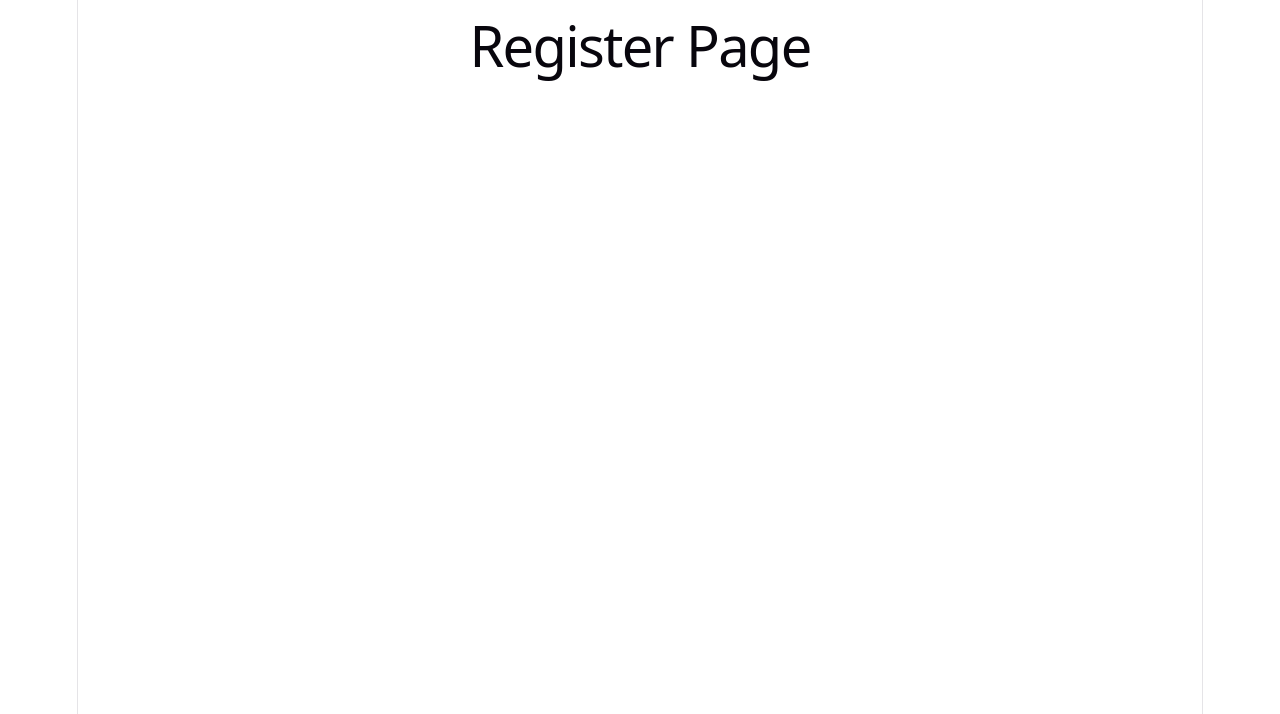
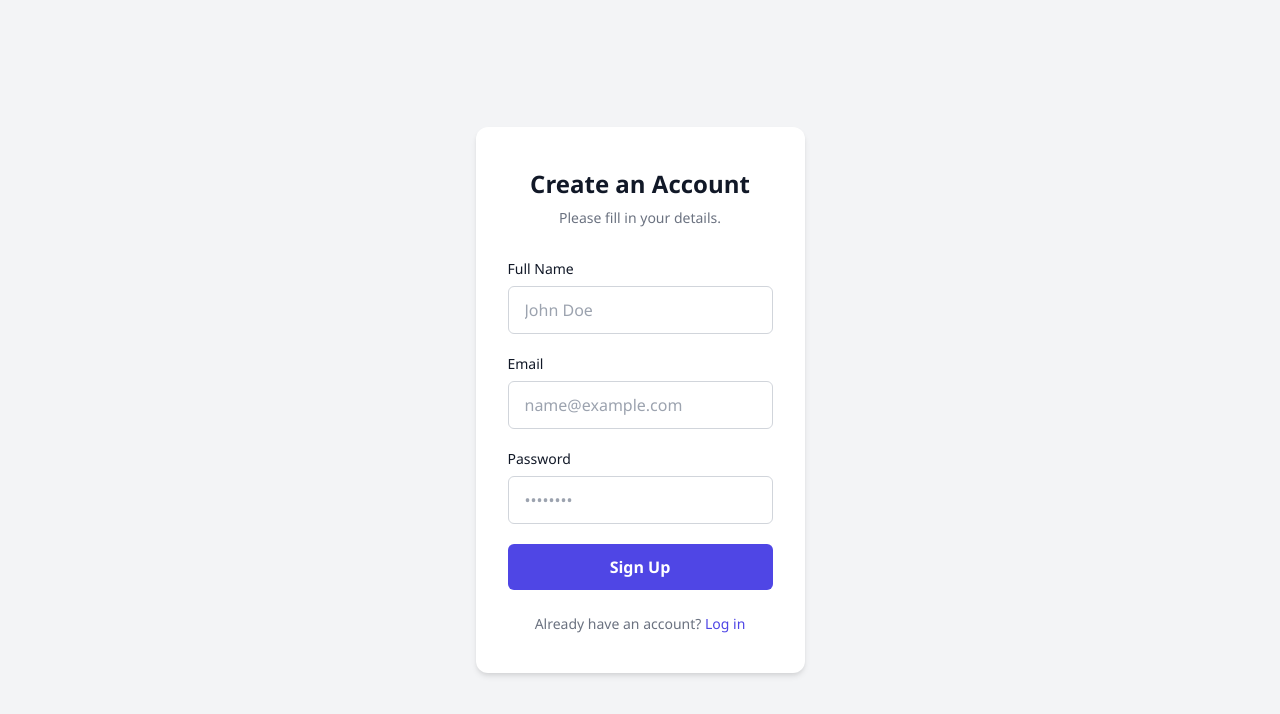
Before and after one commit to SebiB24/TodoList_web_app, a React (Vite) app in the folder TodoListFrontend/: page /register in a window 1280 px wide. Shown: the top 714 px of the page. Built offline with nearby package versions, Linux system fonts and the light colour scheme.

Commit message:
complete flow for register + added CORS config to the backend security filter chain

```diff
--- /dev/null
+++ b/TodoListFrontend/src/api/apiService.js
@@ -0,0 +1,14 @@
+import api from "./axiosConfig";
+
+const ApiService = {
+    register: async (userData) => {
+        try {
+            const response = await api.post('/auth/register', userData);
+            return response.data;
+        } catch (error) {
+            throw error;
+        }
+    }
+};
+
+export default ApiService;
--- a/TodoListFrontend/src/api/axiosConfig.js
+++ b/TodoListFrontend/src/api/axiosConfig.js
@@ -1 +1,7 @@
 import axios from "axios";
+
+const api = axios.create({
+    baseURL: "http://localhost:8080/todo"
+});
+
+export default api;
--- /dev/null
+++ b/TodoListFrontend/src/components/LoginForm.css
@@ -0,0 +1,93 @@
+.login-container {
+  background-color: var(--bg-card);
+  width: 100%;
+  max-width: 400px;
+  padding: 2.5rem 2rem;
+  border-radius: 12px;
+  box-shadow: 0 4px 6px -1px rgba(0, 0, 0, 0.1), 0 2px 4px -1px rgba(0, 0, 0, 0.06);
+}
+
+.form-header {
+  text-align: center;
+  margin-bottom: 2rem;
+}
+
+.form-header h2 {
+  color: var(--text-main);
+  font-size: 1.5rem;
+  font-weight: 600;
+  margin-bottom: 0.5rem;
+}
+
+.form-header p {
+  color: var(--text-muted);
+  font-size: 0.875rem;
+}
+
+.input-group {
+  margin-bottom: 1.25rem;
+  display: flex;
+  flex-direction: column;
+}
+
+.input-group label {
+  color: var(--text-main);
+  font-size: 0.875rem;
+  font-weight: 500;
+  margin-bottom: 0.5rem;
+}
+
+.input-group input {
+  padding: 0.75rem 1rem;
+  border: 1px solid var(--border-color);
+  border-radius: 6px;
+  font-size: 1rem;
+  color: var(--text-main);
+  transition: all 0.2s ease;
+}
+
+.input-group input::placeholder {
+  color: #9ca3af;
+}
+
+.input-group input:focus {
+  outline: none;
+  border-color: var(--primary-color);
+  box-shadow: 0 0 0 3px var(--focus-ring);
+}
+
+.form-actions {
+  display: flex;
+  justify-content: space-between;
+  align-items: center;
+  margin-bottom: 1.5rem;
+  font-size: 0.875rem;
+}
+
+.login-button {
+  width: 100%;
+  padding: 0.75rem;
+  background-color: var(--primary-color);
+  color: white;
+  border: none;
+  border-radius: 6px;
+  font-size: 1rem;
+  font-weight: 600;
+  cursor: pointer;
+  transition: background-color 0.2s ease, transform 0.1s ease;
+}
+
+.login-button:hover {
+  background-color: var(--primary-hover);
+}
+
+.login-button:active {
+  transform: scale(0.98);
+}
+
+.signup-prompt {
+  text-align: center;
+  margin-top: 1.5rem;
+  color: var(--text-muted);
+  font-size: 0.875rem;
+}
--- /dev/null
+++ b/TodoListFrontend/src/components/LoginForm.jsx
@@ -0,0 +1,38 @@
+import './LoginForm.css'
+import { Link } from 'react-router-dom'
+
+function LoginForm() {
+    const handleSubmit = async (e) => {
+        e.preventDefault()
+
+    }
+
+    return (
+        <div className="login-container">
+            <form className="login-form" onSubmit={handleSubmit}>
+                <div className="form-header">
+                    <h2>Login</h2>
+                    <p>Please enter your details to sign in.</p>
+                </div>
+
+                <div className="input-group">
+                    <label htmlFor="email">Email</label>
+                    <input type="email" id="email" name="email" placeholder="name@example.com" required></input>
+                </div>
+
+                <div className="input-group">
+                    <label htmlFor="password">Password</label>
+                    <input type="password" id="password" name="password" placeholder="••••••••" required></input>
+                </div>
+
+                <button type="submit" className="login-button">Sign In</button>
+
+                <p className="signup-prompt">
+                    Don't have an account? <Link to='/register'>Sign up</Link>
+                </p>
+            </form>
+        </div>
+    )
+}
+
+export default LoginForm
--- /dev/null
+++ b/TodoListFrontend/src/components/RegisterForm.css
@@ -0,0 +1,120 @@
+.register-container {
+  background-color: var(--bg-card, #ffffff);
+  width: 100%;
+  max-width: 450px;
+  padding: 2.5rem 2rem;
+  border-radius: 12px;
+  box-shadow: 0 4px 6px -1px rgba(0, 0, 0, 0.1), 0 2px 4px -1px rgba(0, 0, 0, 0.06);
+}
+
+.form-header {
+  text-align: center;
+  margin-bottom: 2rem;
+}
+
+.form-header h2 {
+  color: var(--text-main, #111827);
+  font-size: 1.5rem;
+  font-weight: 600;
+  margin-bottom: 0.5rem;
+}
+
+.form-header p {
+  color: var(--text-muted, #6b7280);
+  font-size: 0.875rem;
+}
+
+.input-group {
+  margin-bottom: 1.25rem;
+  display: flex;
+  flex-direction: column;
+}
+
+.input-group label {
+  color: var(--text-main, #111827);
+  font-size: 0.875rem;
+  font-weight: 500;
+  margin-bottom: 0.5rem;
+}
+
+.input-group input {
+  padding: 0.75rem 1rem;
+  border: 1px solid var(--border-color, #d1d5db);
+  border-radius: 6px;
+  font-size: 1rem;
+  color: var(--text-main, #111827);
+  transition: all 0.2s ease;
+}
+
+.input-group input::placeholder {
+  color: #9ca3af;
+}
+
+.input-group input:focus {
+  outline: none;
+  border-color: var(--primary-color, #4f46e5);
+  box-shadow: 0 0 0 3px rgba(79, 70, 229, 0.3);
+}
+
+/* --- Checkbox and Links --- */
+.form-actions {
+  margin-bottom: 1.5rem;
+  font-size: 0.875rem;
+}
+
+.terms-checkbox {
+  display: flex;
+  align-items: center;
+  gap: 0.5rem;
+  color: var(--text-muted, #6b7280);
+  cursor: pointer;
+}
+
+.terms-checkbox input[type="checkbox"] {
+  accent-color: var(--primary-color, #4f46e5);
+  width: 1rem;
+  height: 1rem;
+  cursor: pointer;
+}
+
+.terms-checkbox a,
+.login-prompt a {
+  color: var(--primary-color, #4f46e5);
+  text-decoration: none;
+  font-weight: 500;
+  transition: color 0.2s ease;
+}
+
+.terms-checkbox a:hover,
+.login-prompt a:hover {
+  color: var(--primary-hover, #4338ca);
+  text-decoration: underline;
+}
+
+.submit-button {
+  width: 100%;
+  padding: 0.75rem;
+  background-color: var(--primary-color, #4f46e5);
+  color: white;
+  border: none;
+  border-radius: 6px;
+  font-size: 1rem;
+  font-weight: 600;
+  cursor: pointer;
+  transition: background-color 0.2s ease, transform 0.1s ease;
+}
+
+.submit-button:hover {
+  background-color: var(--primary-hover, #4338ca);
+}
+
+.submit-button:active {
+  transform: scale(0.98);
+}
+
+.login-prompt {
+  text-align: center;
+  margin-top: 1.5rem;
+  color: var(--text-muted, #6b7280);
+  font-size: 0.875rem;
+}
--- /dev/null
+++ b/TodoListFrontend/src/components/RegisterForm.jsx
@@ -0,0 +1,66 @@
+import { Link } from 'react-router-dom'
+import './RegisterForm.css'
+import ApiService from '../api/apiService'
+import { useNavigate } from 'react-router-dom'
+import { useState } from 'react'
+
+function RegisterForm() {
+
+    const navigate = useNavigate()
+
+    const[errorMsg, setErrorMsg] = useState('')
+
+    const handleSubmit = async (e) => {
+        e.preventDefault()
+        setErrorMsg('')
+
+        const formData = new FormData(e.target)
+        const userData = {
+            name: formData.get('name'),
+            email: formData.get('email'),
+            password: formData.get('password')
+        }
+        try {
+            await ApiService.register(userData)
+            navigate('/login')
+
+        } catch (error) {
+            console.error('Registration error:', error)
+            setErrorMsg('Registration failed. Please try again.')
+        }
+    }
+
+    return (
+        <div className="register-container">
+            <form className="register-form" onSubmit={handleSubmit}>
+                <div className="form-header">
+                    <h2>Create an Account</h2>
+                    <p>Please fill in your details.</p>
+                </div>
+
+                <div className="input-group">
+                    <label htmlFor="name">Full Name</label>
+                    <input type="text" id="name" name="name" placeholder="John Doe" required />
+                </div>
+
+                <div className="input-group">
+                    <label htmlFor="email">Email</label>
+                    <input type="email" id="email" name="email" placeholder="name@example.com" required />
+                </div>
+
+                <div className="input-group">
+                    <label htmlFor="password">Password</label>
+                    <input type="password" id="password" name="password" placeholder="••••••••" required />
+                </div>
+
+                <button type="submit" className="submit-button">Sign Up</button>
+
+                <p className="login-prompt">
+                    Already have an account? <Link to="/login">Log in</Link>
+                </p>
+            </form>
+        </div>
+    )
+}
+
+export default RegisterForm
--- a/TodoListFrontend/src/index.css
+++ b/TodoListFrontend/src/index.css
@@ -1,110 +1,26 @@
 :root {
-  --text: #6b6375;
-  --text-h: #08060d;
-  --bg: #fff;
-  --border: #e5e4e7;
-  --code-bg: #f4f3ec;
-  --accent: #aa3bff;
-  --accent-bg: rgba(170, 59, 255, 0.1);
-  --accent-border: rgba(170, 59, 255, 0.5);
-  --social-bg: rgba(244, 243, 236, 0.5);
-  --shadow:
-    rgba(0, 0, 0, 0.1) 0 10px 15px -3px, rgba(0, 0, 0, 0.05) 0 4px 6px -2px;
-
-  --sans: system-ui, 'Segoe UI', Roboto, sans-serif;
-  --heading: system-ui, 'Segoe UI', Roboto, sans-serif;
-  --mono: ui-monospace, Consolas, monospace;
-
-  font: 18px/145% var(--sans);
-  letter-spacing: 0.18px;
-  color-scheme: light dark;
-  color: var(--text);
-  background: var(--bg);
-  font-synthesis: none;
-  text-rendering: optimizeLegibility;
-  -webkit-font-smoothing: antialiased;
-  -moz-osx-font-smoothing: grayscale;
-  @media (max-width: 1024px) {
-    font-size: 16px;
-  }
+  --primary-color: #4f46e5;
+  --primary-hover: #4338ca;
+  --text-main: #111827;
+  --text-muted: #6b7280;
+  --bg-body: #f3f4f6;
+  --bg-card: #ffffff;
+  --border-color: #d1d5db;
+  --focus-ring: rgba(79, 70, 229, 0.3);
 }
 
-@media (prefers-color-scheme: dark) {
-  :root {
-    --text: #9ca3af;
-    --text-h: #f3f4f6;
-    --bg: #16171d;
-    --border: #2e303a;
-    --code-bg: #1f2028;
-    --accent: #c084fc;
-    --accent-bg: rgba(192, 132, 252, 0.15);
-    --accent-border: rgba(192, 132, 252, 0.5);
-    --social-bg: rgba(47, 48, 58, 0.5);
-    --shadow:
-      rgba(0, 0, 0, 0.4) 0 10px 15px -3px, rgba(0, 0, 0, 0.25) 0 4px 6px -2px;
-  }
-
-  #social .button-icon {
-    filter: invert(1) brightness(2);
-  }
+* {
+  margin: 0;
+  padding: 0;
+  box-sizing: border-box;
+  font-family: 'Segoe UI', system-ui, -apple-system, sans-serif;
 }
 
 body {
-  margin: 0;
+  background-color: var(--bg-body);
+  display: flex;
+  justify-content: center;
+  align-items: center;
+  min-height: 100vh;
+  padding: 1rem;
 }
-
-#root {
-  width: 1126px;
-  max-width: 100%;
-  margin: 0 auto;
-  text-align: center;
-  border-inline: 1px solid var(--border);
-  min-height: 100svh;
-  display: flex;
-  flex-direction: column;
-  box-sizing: border-box;
-}
-
-h1,
-h2 {
-  font-family: var(--heading);
-  font-weight: 500;
-  color: var(--text-h);
-}
-
-h1 {
-  font-size: 56px;
-  letter-spacing: -1.68px;
-  margin: 32px 0;
-  @media (max-width: 1024px) {
-    font-size: 36px;
-    margin: 20px 0;
-  }
-}
-h2 {
-  font-size: 24px;
-  line-height: 118%;
-  letter-spacing: -0.24px;
-  margin: 0 0 8px;
-  @media (max-width: 1024px) {
-    font-size: 20px;
-  }
-}
-p {
-  margin: 0;
-}
-
-code,
-.counter {
-  font-family: var(--mono);
-  display: inline-flex;
-  border-radius: 4px;
-  color: var(--text-h);
-}
-
-code {
-  font-size: 15px;
-  line-height: 135%;
-  padding: 4px 8px;
-  background: var(--code-bg);
-}
--- a/TodoListFrontend/src/pages/LoginPage.jsx
+++ b/TodoListFrontend/src/pages/LoginPage.jsx
@@ -1,9 +1,11 @@
+import LoginForm from '../components/LoginForm'
+
 function LoginPage() {
-  return (
-    <div className="LoginPage">
-      <h1>Login Page</h1>
-    </div>
-  )
+    return (
+        <div className="LoginPage">
+            <LoginForm />
+        </div>
+    )
 }
 
 export default LoginPage
--- a/TodoListFrontend/src/pages/RegisterPage.jsx
+++ b/TodoListFrontend/src/pages/RegisterPage.jsx
@@ -1,7 +1,9 @@
+import RegisterForm from '../components/RegisterForm'
+
 function RegisterPage() {
   return (
     <div className="RegisterPage">
-      <h1>Register Page</h1>
+      <RegisterForm />
     </div>
   )
 }
```
Also changed, not shown: TodoListFrontend/src/api/authService.js (deleted), TodoListFrontend/src/api/taskService.js (deleted), 1 other file (tests, documents, lock files or other folders).
